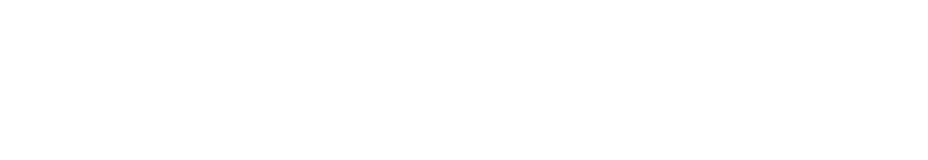
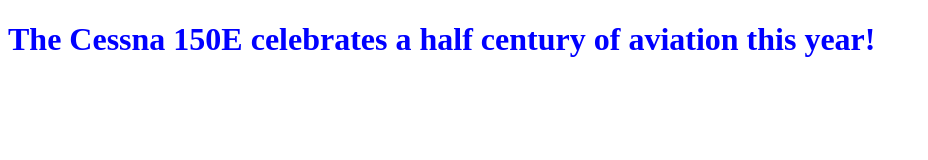
Before and after one commit to N3582J/Drill, a plain HTML site: page WebApplication1/Index.html in a window 1280 px wide. Shown: the whole page, without its empty margins (0-928 px from the left). Drawn offline with Linux system fonts and the light colour scheme.

Commit message:
Added title, h1 styling and h1

```diff
--- a/WebApplication1/Index.html
+++ b/WebApplication1/Index.html
@@ -1,9 +1,15 @@
 <!DOCTYPE html>
 <html xmlns="http://www.w3.org/1999/xhtml">
 <head>
-    <title></title>
+    <title>Cessna 150E</title>
+    <style>
+        h1 {
+            color: blue;
+        }
+    </style>
+
 </head>
 <body>
-
+    <h1>The Cessna 150E celebrates a half century of aviation this year!</h1>
 </body>
 </html>
```
